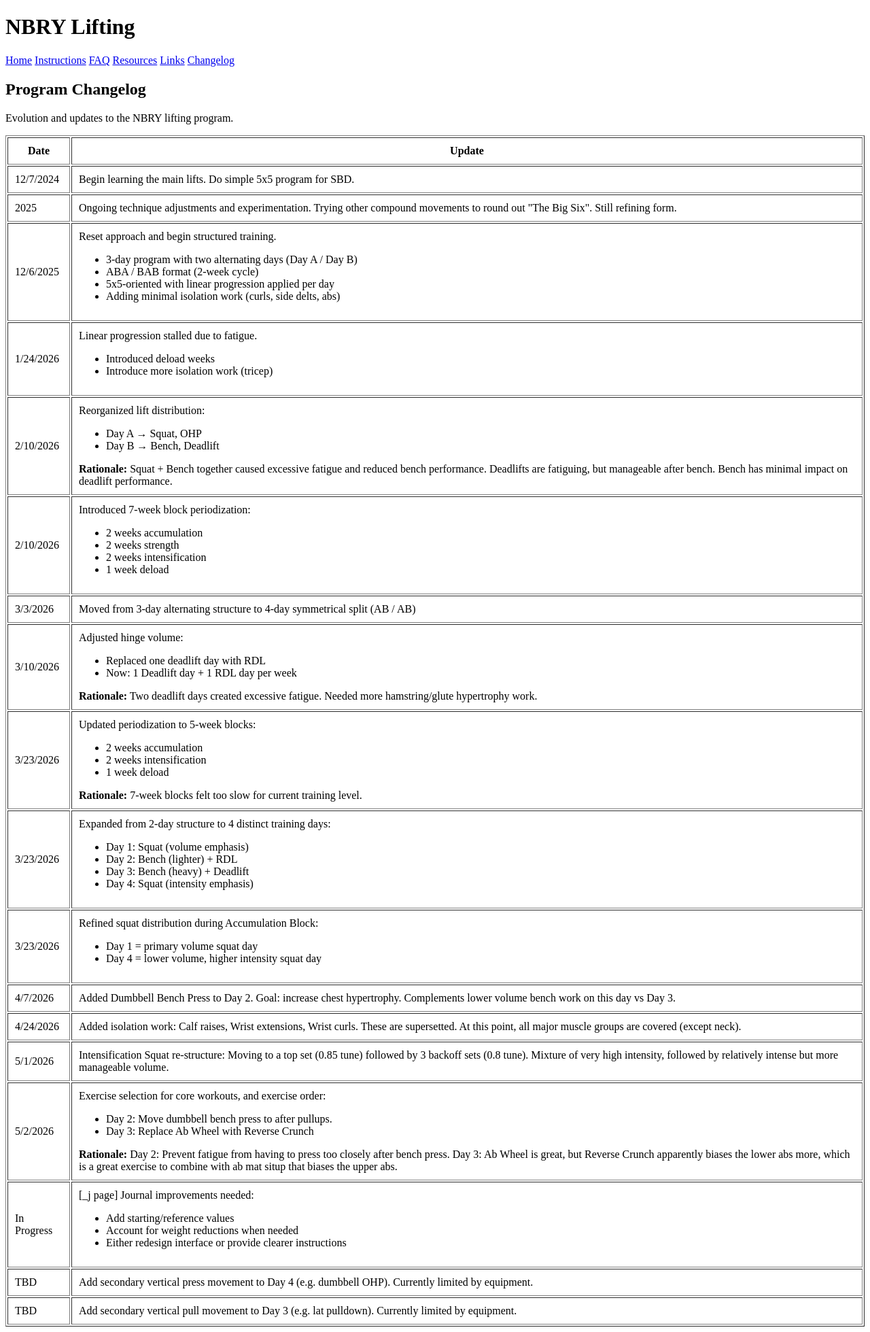
After one commit to nbry/nbry-website, a FastAPI app: template src/nbry_lifting_website/templates/changelog.html in a window 1280 px wide. The commit adds this page. Shown: the whole page at 68% size. Run offline with FastAPI, Linux system fonts and the light colour scheme; the template is opened without the code that fills it, so the values that code supplies are empty.

Commit message:
feat: changelog, links, resources, and format

```diff
--- a/src/nbry_lifting_website/app.py
+++ b/src/nbry_lifting_website/app.py
@@ -30,3 +30,27 @@ async def faq(request: Request):
     return templates.TemplateResponse(
         request=request, name="faq.html", context={"request": request}
     )
+
+
+@app.get("/changelog")
+async def changelog(request: Request):
+    """Program changelog and version history."""
+    return templates.TemplateResponse(
+        request=request, name="changelog.html", context={"request": request}
+    )
+
+
+@app.get("/links")
+async def links(request: Request):
+    """Links to external resources."""
+    return templates.TemplateResponse(
+        request=request, name="links.html", context={"request": request}
+    )
+
+
+@app.get("/resources")
+async def resources(request: Request):
+    """Exercise form resources and videos."""
+    return templates.TemplateResponse(
+        request=request, name="resources.html", context={"request": request}
+    )
--- a/src/nbry_lifting_website/templates/base.html
+++ b/src/nbry_lifting_website/templates/base.html
@@ -18,6 +18,6 @@
       </nav>
     </header>
 
-    <div id="content">{% block content %} {% endblock %}</div>
+    <div id="content">{% block content %}{% endblock %}</div>
   </body>
 </html>
--- /dev/null
+++ b/src/nbry_lifting_website/templates/changelog.html
@@ -0,0 +1,192 @@
+{% extends "base.html" %}
+
+{% block title %}
+  Changelog - NBRY Lifting
+{% endblock %}
+
+{% block content %}
+  <div class="content">
+    <h2>Program Changelog</h2>
+    <p>Evolution and updates to the NBRY lifting program.</p>
+
+    <table border="1" cellpadding="10">
+      <thead>
+        <tr>
+          <th>Date</th>
+          <th>Update</th>
+        </tr>
+      </thead>
+      <tbody>
+        <tr>
+          <td>12/7/2024</td>
+          <td>Begin learning the main lifts. Do simple 5x5 program for SBD.</td>
+        </tr>
+        <tr>
+          <td>2025</td>
+          <td>
+            Ongoing technique adjustments and experimentation. Trying other compound movements to
+            round out "The Big Six". Still refining form.
+          </td>
+        </tr>
+        <tr>
+          <td>12/6/2025</td>
+          <td>
+            Reset approach and begin structured training.
+            <ul>
+              <li>3-day program with two alternating days (Day A / Day B)</li>
+              <li>ABA / BAB format (2-week cycle)</li>
+              <li>5x5-oriented with linear progression applied per day</li>
+              <li>Adding minimal isolation work (curls, side delts, abs)</li>
+            </ul>
+          </td>
+        </tr>
+        <tr>
+          <td>1/24/2026</td>
+          <td>
+            Linear progression stalled due to fatigue.
+            <ul>
+              <li>Introduced deload weeks</li>
+              <li>Introduce more isolation work (tricep)</li>
+            </ul>
+          </td>
+        </tr>
+        <tr>
+          <td>2/10/2026</td>
+          <td>
+            Reorganized lift distribution:
+            <ul>
+              <li>Day A → Squat, OHP</li>
+              <li>Day B → Bench, Deadlift</li>
+            </ul>
+            <strong>Rationale:</strong> Squat + Bench together caused excessive fatigue and reduced
+            bench performance. Deadlifts are fatiguing, but manageable after bench. Bench has
+            minimal impact on deadlift performance.
+          </td>
+        </tr>
+        <tr>
+          <td>2/10/2026</td>
+          <td>
+            Introduced 7-week block periodization:
+            <ul>
+              <li>2 weeks accumulation</li>
+              <li>2 weeks strength</li>
+              <li>2 weeks intensification</li>
+              <li>1 week deload</li>
+            </ul>
+          </td>
+        </tr>
+        <tr>
+          <td>3/3/2026</td>
+          <td>Moved from 3-day alternating structure to 4-day symmetrical split (AB / AB)</td>
+        </tr>
+        <tr>
+          <td>3/10/2026</td>
+          <td>
+            Adjusted hinge volume:
+            <ul>
+              <li>Replaced one deadlift day with RDL</li>
+              <li>Now: 1 Deadlift day + 1 RDL day per week</li>
+            </ul>
+            <strong>Rationale:</strong> Two deadlift days created excessive fatigue. Needed more
+            hamstring/glute hypertrophy work.
+          </td>
+        </tr>
+        <tr>
+          <td>3/23/2026</td>
+          <td>
+            Updated periodization to 5-week blocks:
+            <ul>
+              <li>2 weeks accumulation</li>
+              <li>2 weeks intensification</li>
+              <li>1 week deload</li>
+            </ul>
+            <strong>Rationale:</strong> 7-week blocks felt too slow for current training level.
+          </td>
+        </tr>
+        <tr>
+          <td>3/23/2026</td>
+          <td>
+            Expanded from 2-day structure to 4 distinct training days:
+            <ul>
+              <li>Day 1: Squat (volume emphasis)</li>
+              <li>Day 2: Bench (lighter) + RDL</li>
+              <li>Day 3: Bench (heavy) + Deadlift</li>
+              <li>Day 4: Squat (intensity emphasis)</li>
+            </ul>
+          </td>
+        </tr>
+        <tr>
+          <td>3/23/2026</td>
+          <td>
+            Refined squat distribution during Accumulation Block:
+            <ul>
+              <li>Day 1 = primary volume squat day</li>
+              <li>Day 4 = lower volume, higher intensity squat day</li>
+            </ul>
+          </td>
+        </tr>
+        <tr>
+          <td>4/7/2026</td>
+          <td>
+            Added Dumbbell Bench Press to Day 2. Goal: increase chest hypertrophy. Complements lower
+            volume bench work on this day vs Day 3.
+          </td>
+        </tr>
+        <tr>
+          <td>4/24/2026</td>
+          <td>
+            Added isolation work: Calf raises, Wrist extensions, Wrist curls. These are supersetted.
+            At this point, all major muscle groups are covered (except neck).
+          </td>
+        </tr>
+        <tr>
+          <td>5/1/2026</td>
+          <td>
+            Intensification Squat re-structure: Moving to a top set (0.85 tune) followed by 3
+            backoff sets (0.8 tune). Mixture of very high intensity, followed by relatively intense
+            but more manageable volume.
+          </td>
+        </tr>
+        <tr>
+          <td>5/2/2026</td>
+          <td>
+            Exercise selection for core workouts, and exercise order:
+            <ul>
+              <li>Day 2: Move dumbbell bench press to after pullups.</li>
+              <li>Day 3: Replace Ab Wheel with Reverse Crunch</li>
+            </ul>
+            <strong>Rationale:</strong> Day 2: Prevent fatigue from having to press too closely
+            after bench press. Day 3: Ab Wheel is great, but Reverse Crunch apparently biases the
+            lower abs more, which is a great exercise to combine with ab mat situp that biases the
+            upper abs.
+          </td>
+        </tr>
+        <tr>
+          <td>In Progress</td>
+          <td>
+            [_j page] Journal improvements needed:
+            <ul>
+              <li>Add starting/reference values</li>
+              <li>Account for weight reductions when needed</li>
+              <li>Either redesign interface or provide clearer instructions</li>
+            </ul>
+          </td>
+        </tr>
+        <tr>
+          <td>TBD</td>
+          <td>
+            Add secondary vertical press movement to Day 4 (e.g. dumbbell OHP). Currently limited by
+            equipment.
+          </td>
+        </tr>
+        <tr>
+          <td>TBD</td>
+          <td>
+            Add secondary vertical pull movement to Day 3 (e.g. lat pulldown). Currently limited by
+            equipment.
+          </td>
+        </tr>
+      </tbody>
+    </table>
+  </div>
+{% endblock %}
```
Also changed, not shown: src/nbry_lifting_website/templates/faq.html (+36 -28 lines), src/nbry_lifting_website/templates/home.html (+15 -8 lines), src/nbry_lifting_website/templates/instructions.html (+22 -14 lines), src/nbry_lifting_website/templates/links.html (added, +41 -0 lines), src/nbry_lifting_website/templates/resources.html (added, +73 -0 lines).
